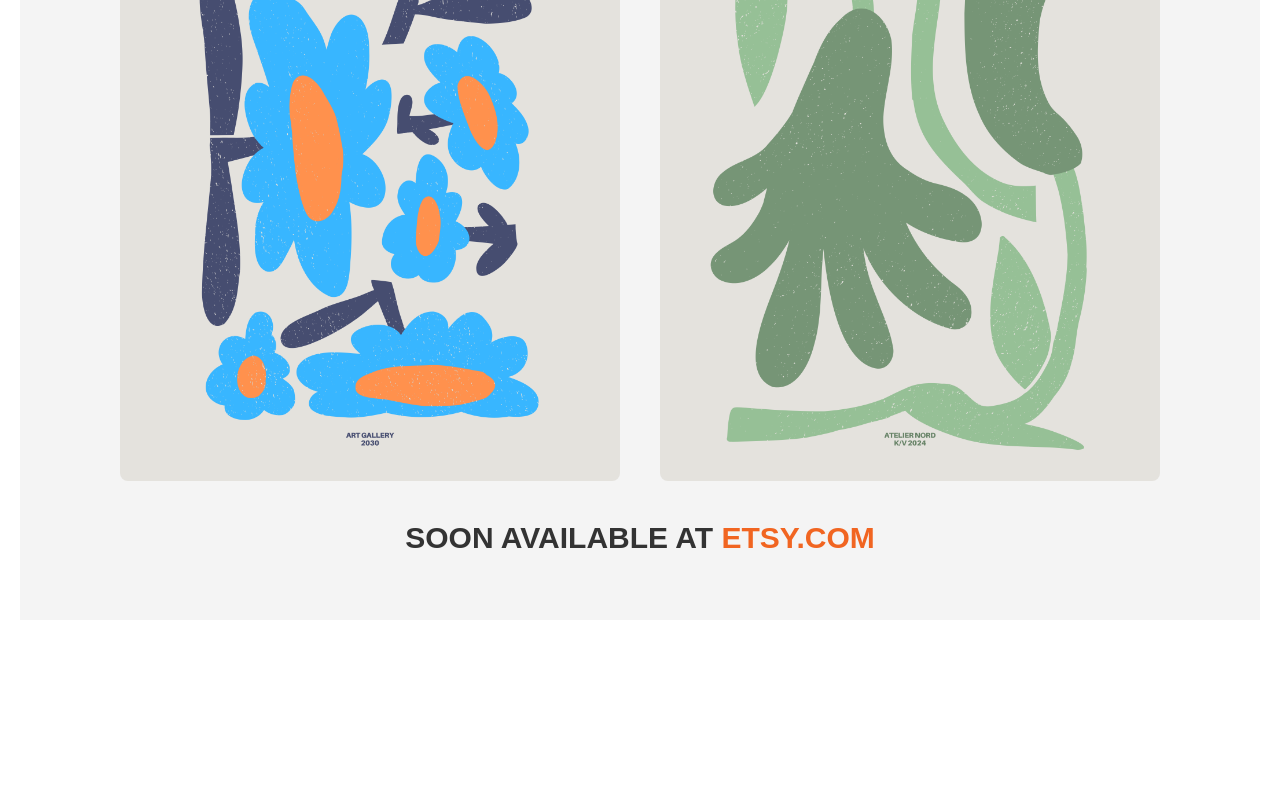
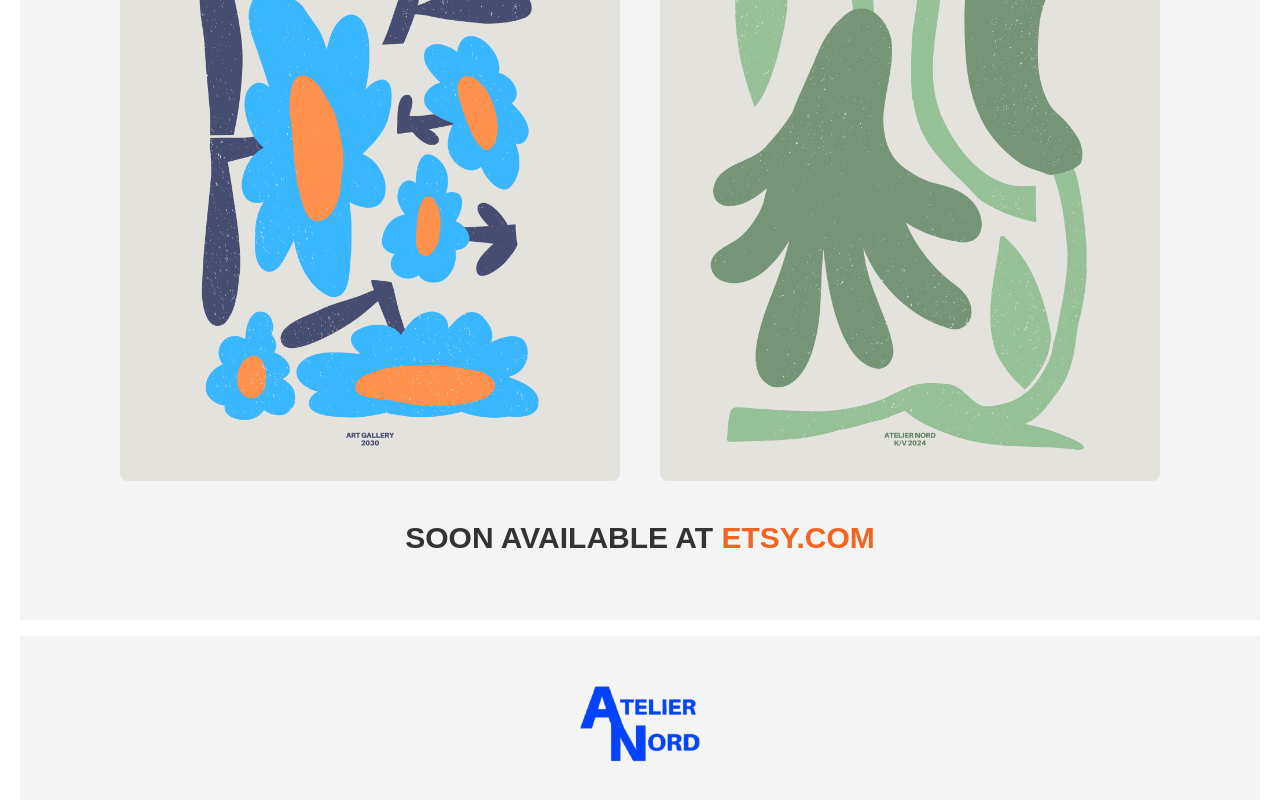
Before and after one commit to kaspvik/atalier-nord-react-assignment, a React (Vite) app: page /Botanical in a window 1280 px wide. Shown: the part 3751-4551 px from the top of the page. Before the commit the page ends 4379 px from the top, so only its background shows below. Built offline with nearby package versions, Linux system fonts and the light colour scheme.

Commit message:
add Footer component and integrate it into App layout

```diff
--- a/src/App.tsx
+++ b/src/App.tsx
@@ -1,11 +1,12 @@
 import { Outlet } from "react-router";
+import Footer from "./components/Footer";
 import Header from "./components/Header";
 
 export default function App() {
   return (
     <>
       <Header />
-      <Outlet />{" "}
+      <Outlet /> <Footer />
     </>
   );
 }
--- a/src/components/Footer.tsx
+++ b/src/components/Footer.tsx
@@ -0,0 +1,24 @@
+import styled from "styled-components";
+
+const FooterContainer = styled.footer`
+  display: flex;
+  align-items: center;
+  justify-content: center;
+  background-color: #f4f4f4;
+  padding: 50px 20px;
+  max-width: 1200px;
+  margin: 1rem auto 0;
+`;
+
+const Logo = styled.img`
+  width: 120px;
+  height: auto;
+`;
+
+export default function Footer() {
+  return (
+    <FooterContainer>
+      <Logo src="src/assets/AtelierNordLogo.png" alt="Atelier Nord Logo" />
+    </FooterContainer>
+  );
+}
```
Also changed, not shown: src/assets/AtelierNordLogo.png (added).
